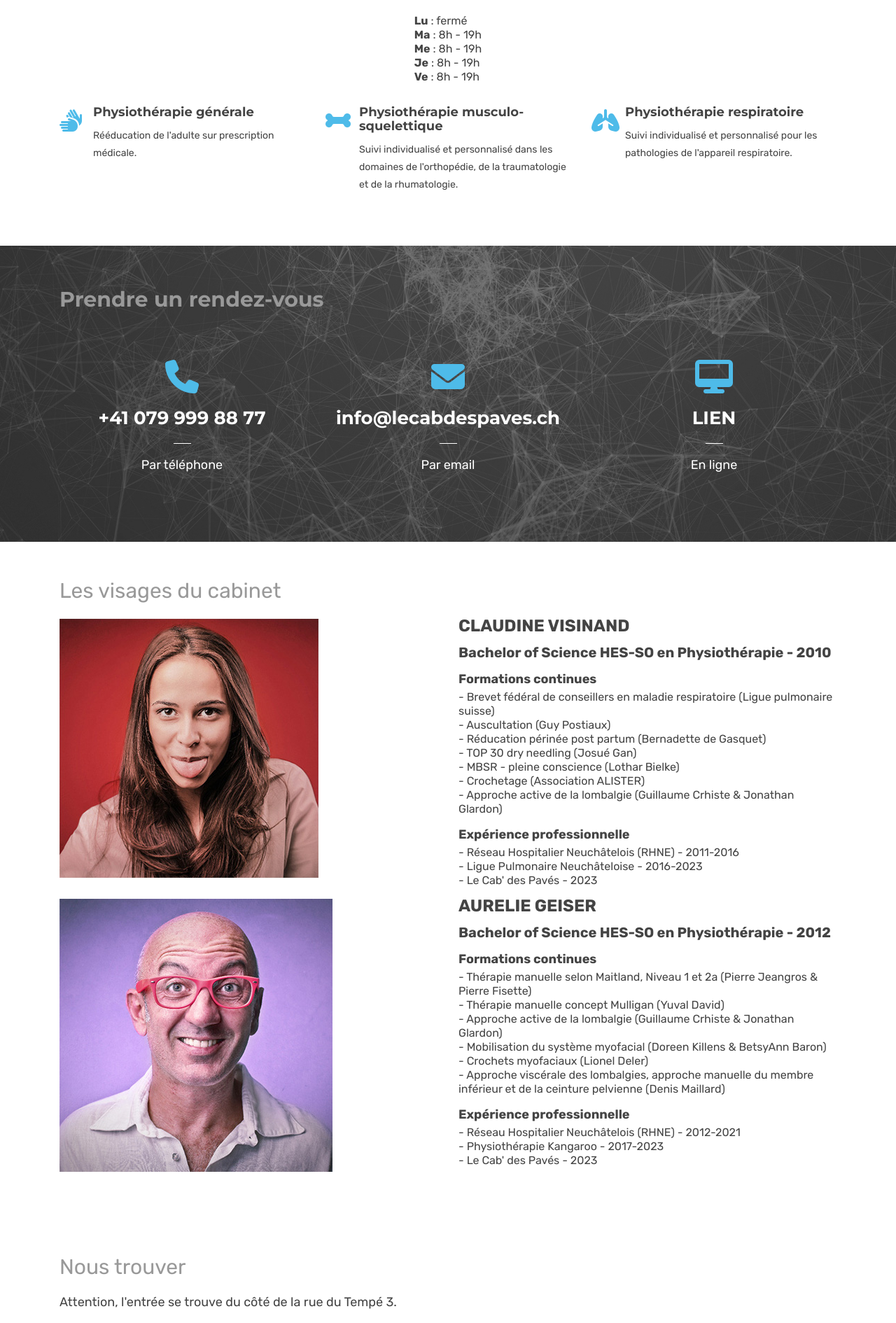
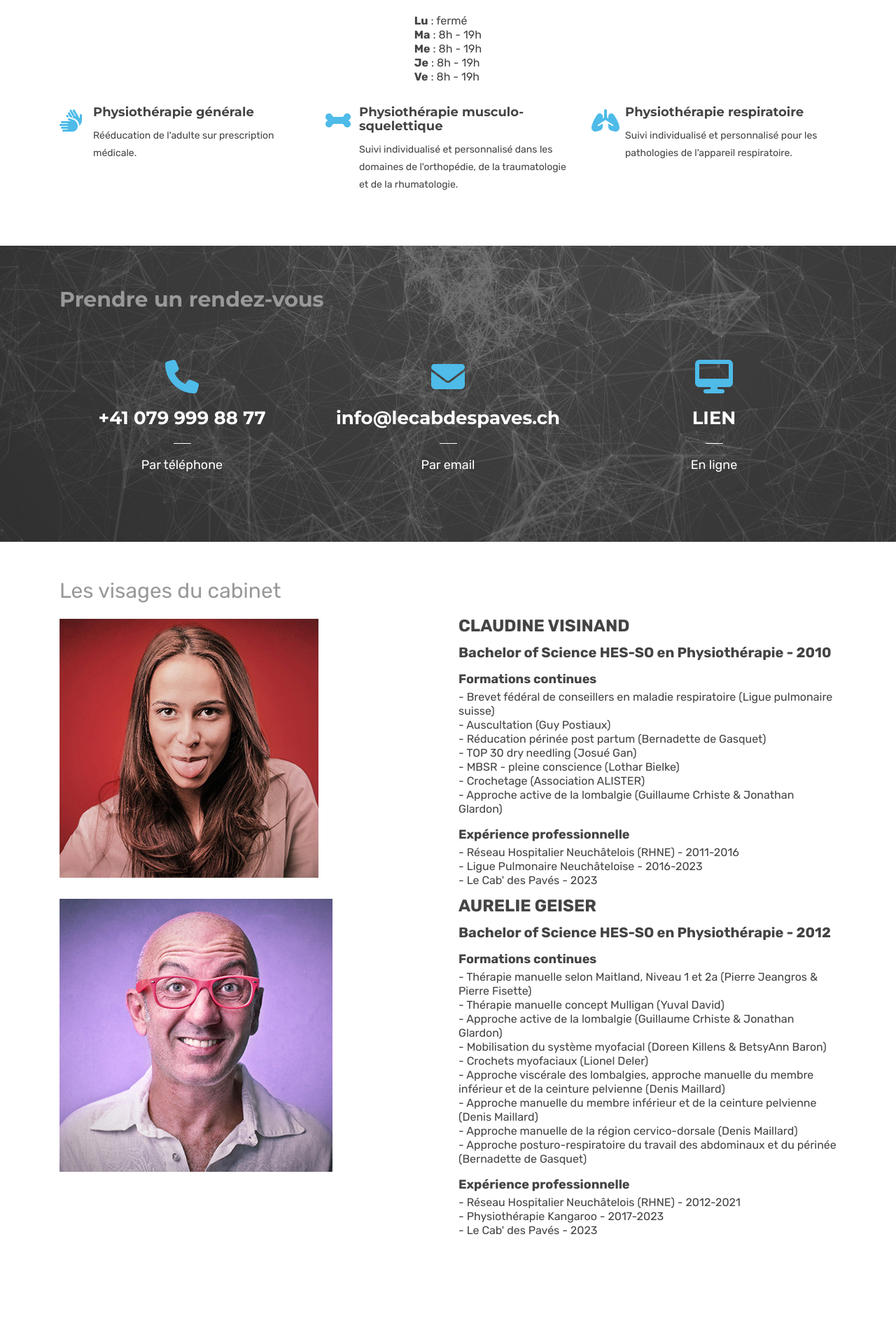
Before and after one commit to aureliegeiser/aureliegeiser.github.io, a Jekyll site: the page built from index.html, in a window 1280 px wide. Shown: the part 992-2882 px from the top of the page at 70% size. Built offline with Jekyll 4.4.1, drawn with Linux system fonts in a browser that asks for light colours.

```diff
--- a/index.html
+++ b/index.html
@@ -234,6 +234,9 @@
             <li>- Mobilisation du système myofacial (Doreen Killens & BetsyAnn Baron)</li>
             <li>- Crochets myofaciaux (Lionel Deler)</li>
             <li>- Approche viscérale des lombalgies, approche manuelle du membre inférieur et de la ceinture pelvienne (Denis Maillard)</li>
+            <li>- Approche manuelle du membre inférieur et de la ceinture pelvienne (Denis Maillard)</li>
+            <li>- Approche manuelle de la région cervico-dorsale (Denis Maillard)</li>
+            <li>- Approche posturo-respiratoire du travail des abdominaux et du périnée (Bernadette de Gasquet)</li>
           </ul>
           <div class="summary-title">Expérience professionnelle</div>
           <ul>
```
